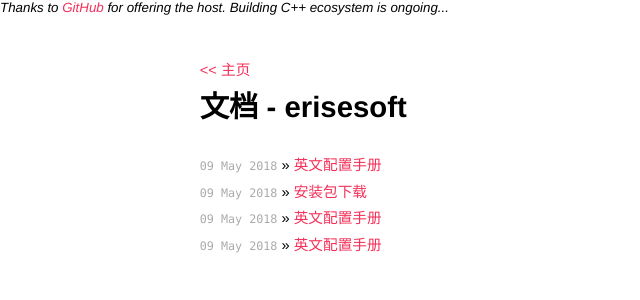
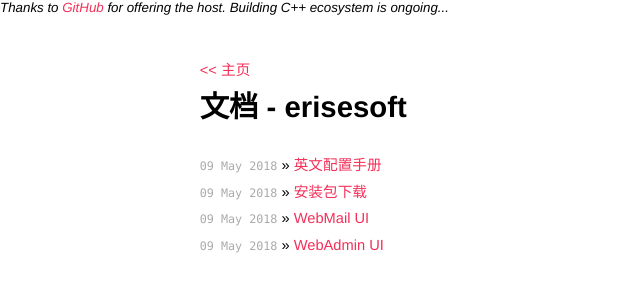
Before and after one commit to erisesoft/erisesoft.github.io, a Jekyll site: the page built from documents/index.html, in a window 1280 px wide. Shown: the top 300 px of the page, without its empty margins (0-640 px from the left). Built offline with Jekyll 4.4.1, drawn with Linux system fonts in a browser that asks for light colours.

Commit message:
Add files via upload

```diff
--- a/_posts/2018-5-9-WebAdmin-UI.md
+++ b/_posts/2018-5-9-WebAdmin-UI.md
@@ -1,6 +1,6 @@
 ---
 layout: post
-title: 英文配置手册
+title: WebAdmin UI
 ---
 
 ### 中文版
--- a/_posts/2018-5-9-WebMail-UI.md
+++ b/_posts/2018-5-9-WebMail-UI.md
@@ -1,6 +1,6 @@
 ---
 layout: post
-title: 英文配置手册
+title: WebMail UI
 ---
 
 ### 中文版
```
